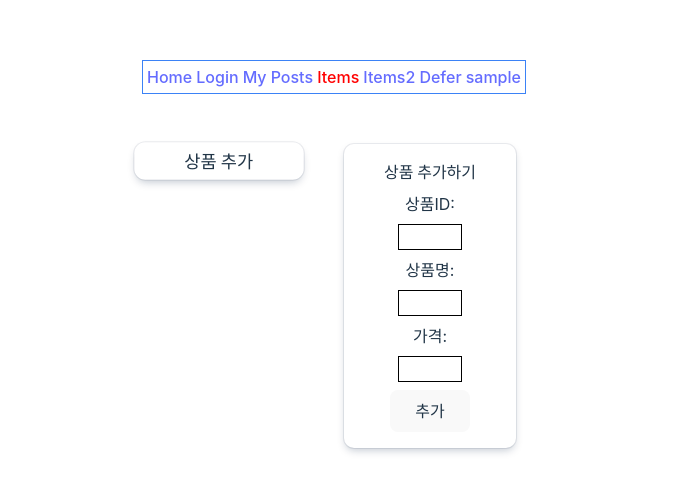
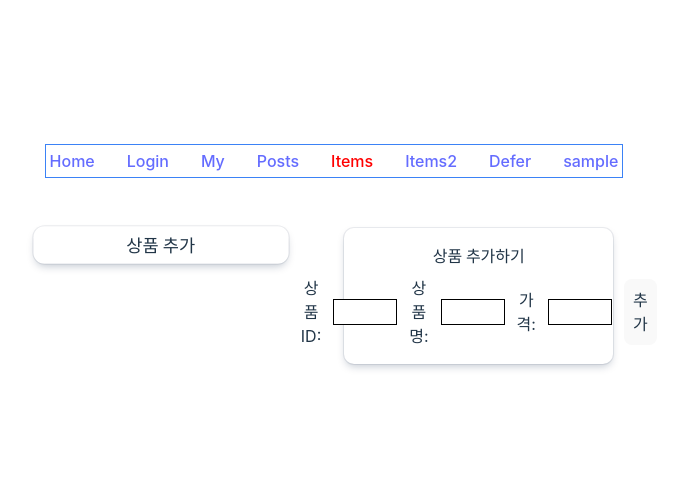
Before and after one commit to wldnd9904/hana3, a React (Vite) app in the folder react/rbvite/: page /items in a window 1280 px wide. Shown: the part 141-634 px from the top of the page, without its empty margins (306-983 px from the left). Built offline with nearby package versions, Linux system fonts and the light colour scheme.

Commit message:
stacks (non-styled-components)

```diff
--- a/react/rbvite/src/components/Stack.tsx
+++ b/react/rbvite/src/components/Stack.tsx
@@ -1,11 +1,19 @@
-import { styled } from "styled-components";
+import { HTMLAttributes, PropsWithChildren } from "react";
 
-export const VStack = styled.div`
-  display: flex;
-  flex-direction: column;
-`;
-export const HStack = styled.div`
-  display: flex;
-  flex-direction: row;
-  align-items: center;
-`;
+interface StackProps extends HTMLAttributes<HTMLDivElement> {
+  rotated?: boolean;
+}
+
+export const HStack = (props: PropsWithChildren<StackProps>) => {
+  const { children, className, rotated, ...attributes } = props;
+  return (
+    <div
+      {...attributes}
+      className={`flex flex-${rotated ? "col" : "row"} items-center gap-1 ${className}`}
+    >
+      {children}
+    </div>
+  );
+};
+export const VStack = (props: PropsWithChildren<StackProps>) =>
+  HStack({ ...props, rotated: !props.rotated });
```
